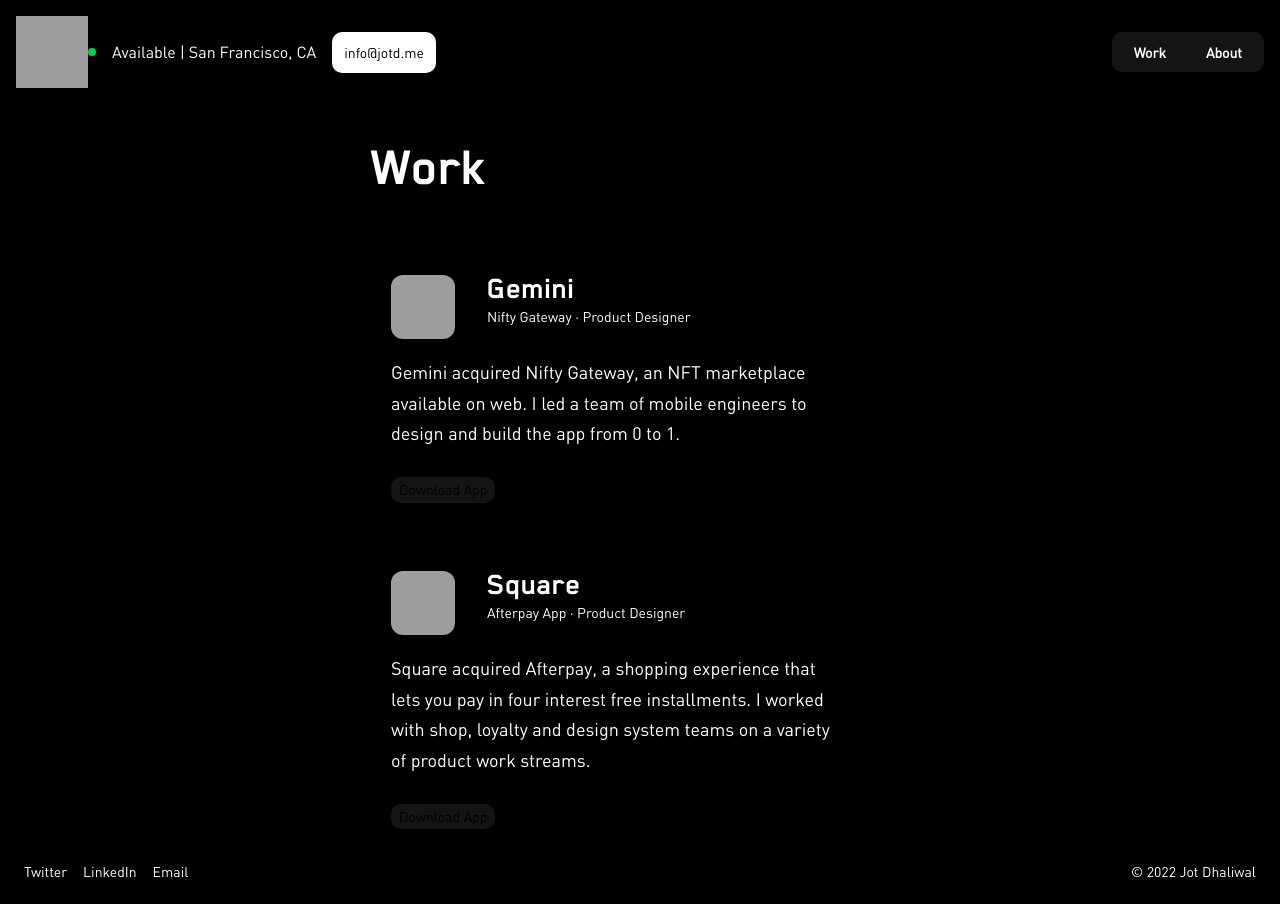
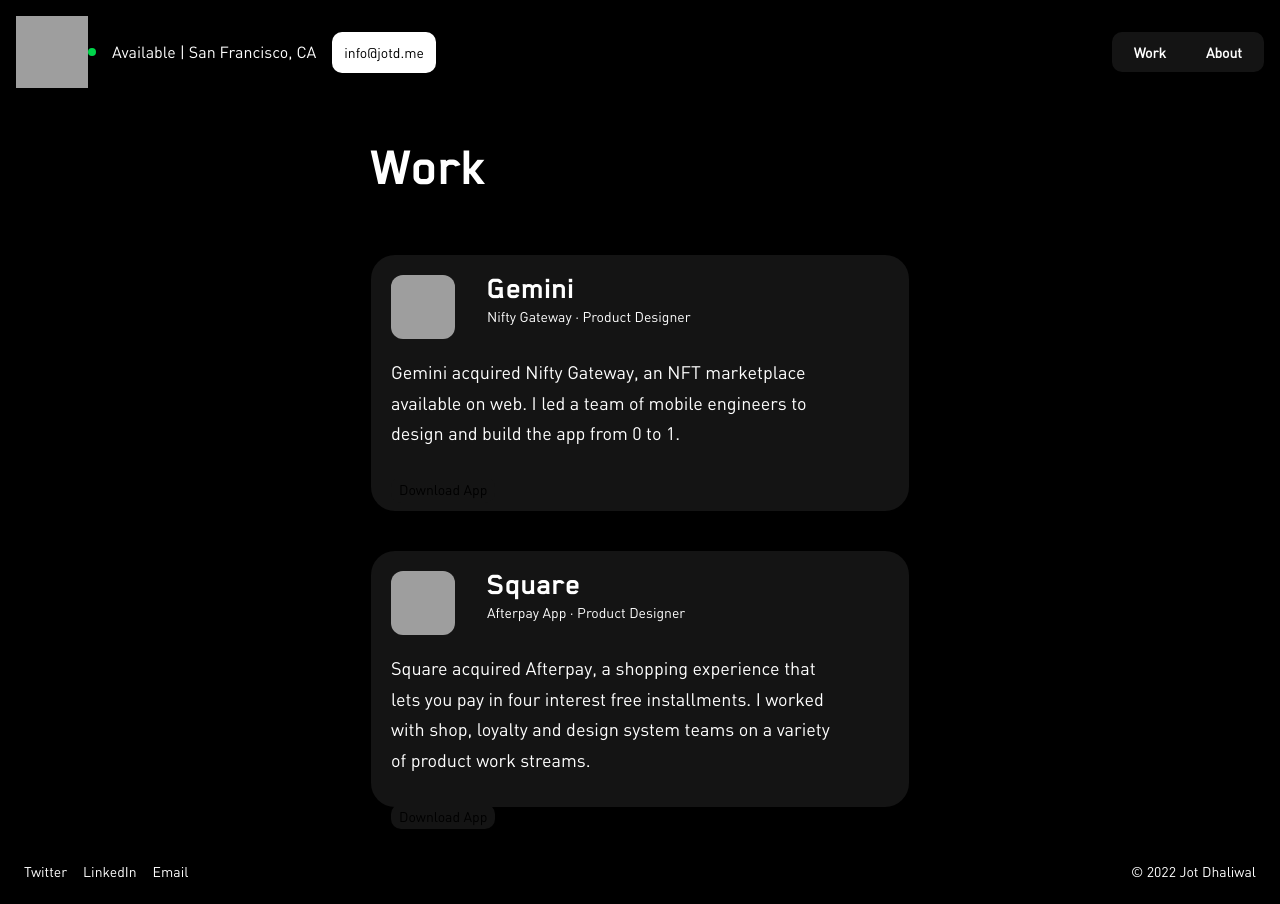
Before and after one commit to jotd/jotd-portfolio, a Jekyll site: the page work/index.html, which Jekyll copies as it is, in a window 1280 px wide. Built offline with Jekyll 4.4.1, drawn with Linux system fonts in a browser that asks for light colours; grey boxes are pictures that could not be loaded.

Commit message:
Update styles.css

```diff
--- a/css/styles.css
+++ b/css/styles.css
@@ -33,7 +33,7 @@
   text-decoration: none; }
 
 /* Styles */
-.menu, hr, .work-container, .tag, .text-container {
+.card-gemini, .card-square, .menu, hr, .work-container, .tag, .text-container {
   background-color: #141414;
 }
 .slightly-rounded-corners {
```
